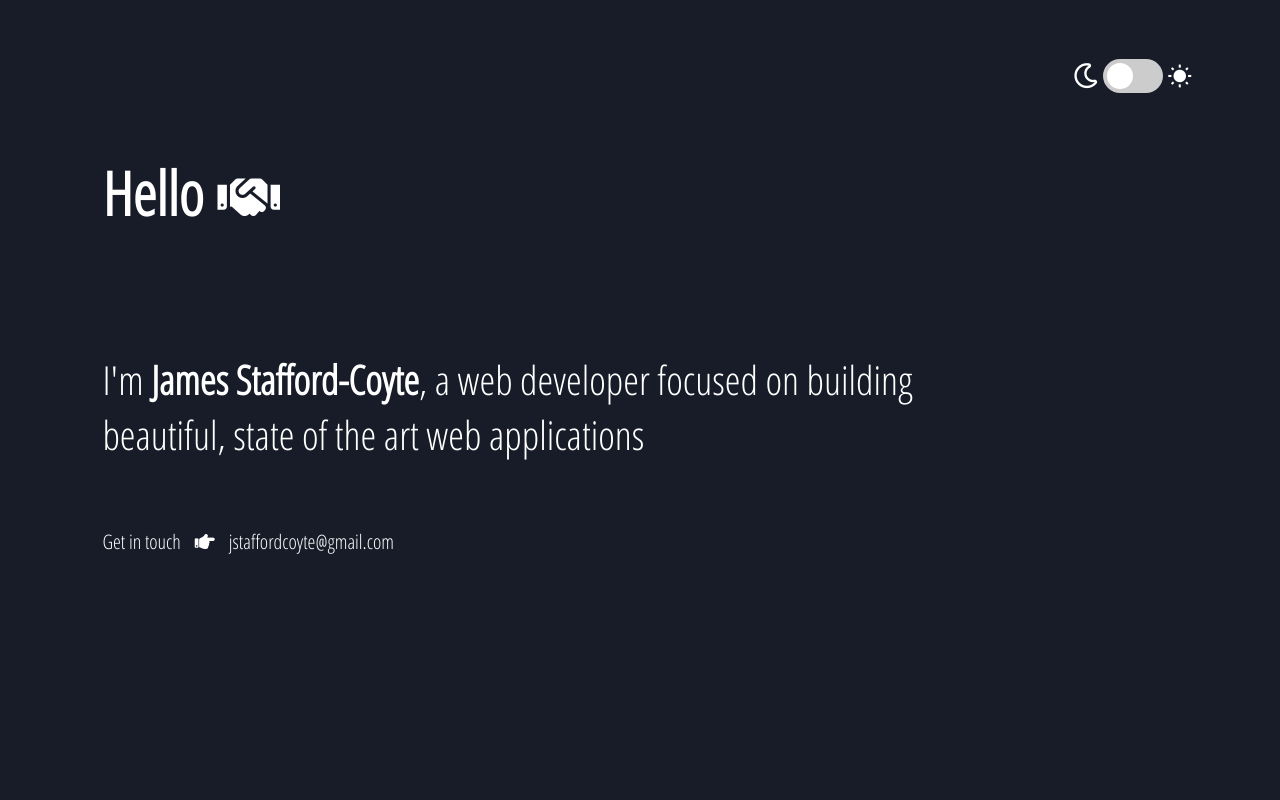
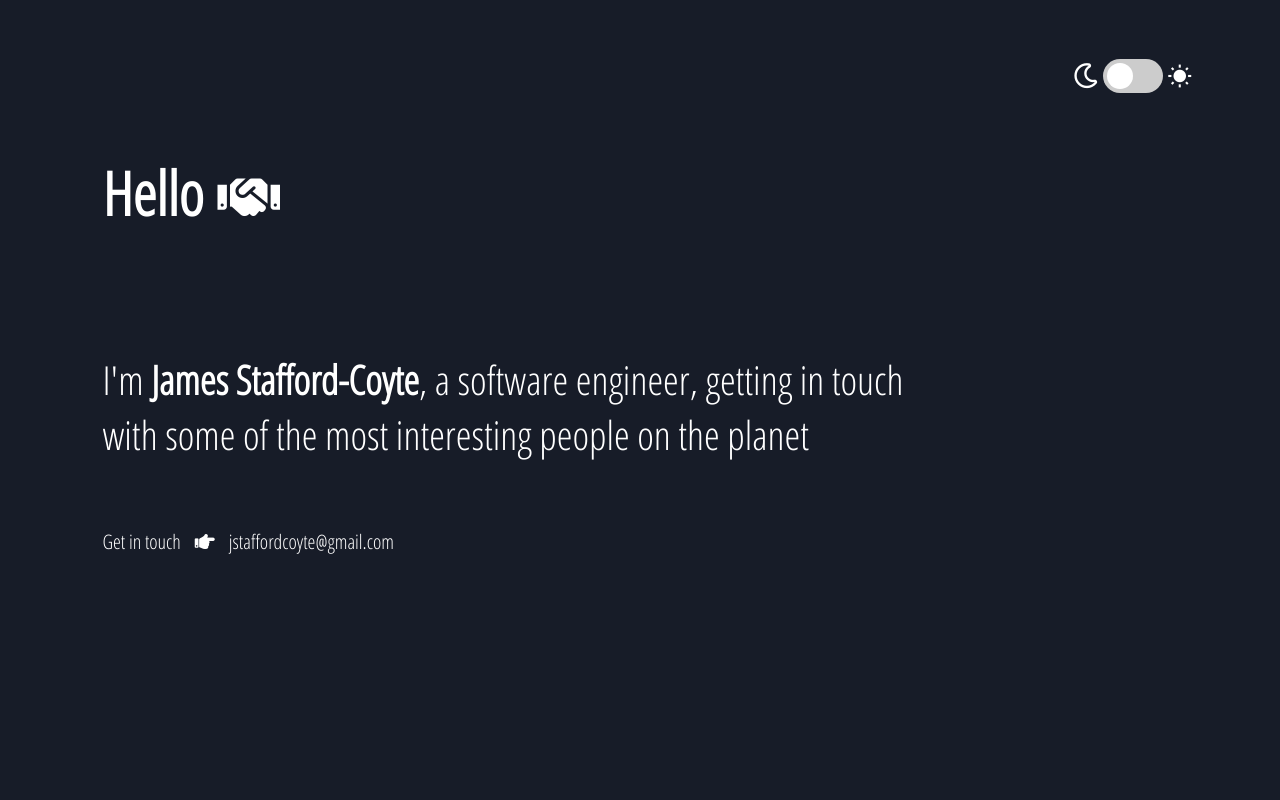
Before and after one commit to JamesStaffordCoyte/portfolio, a plain HTML site: page index.html in a window 1280 px wide. Shown: the top 800 px of the page. Drawn offline with nearby package versions, Linux system fonts and the light colour scheme.

Commit message:
changed welcome message

```diff
--- a/index.html
+++ b/index.html
@@ -34,7 +34,7 @@
           <h1 class="inline">Hello </h1> &ensp; <i id="shake" class="fa fa-handshake"></i>
         </div>
 
-        <p>I'm <strong>James Stafford-Coyte</strong>, a web developer focused on building beautiful, state of the art web applications </p>
+        <p>I'm <strong>James Stafford-Coyte</strong>, a software engineer, getting in touch with some of the most interesting people on the planet </p>
 
         <br>
         <br>
```
